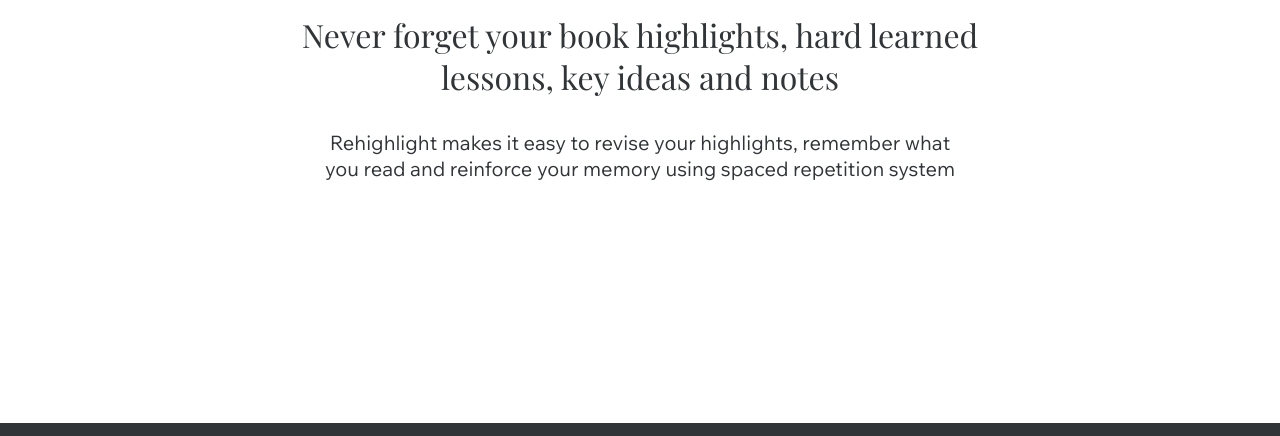
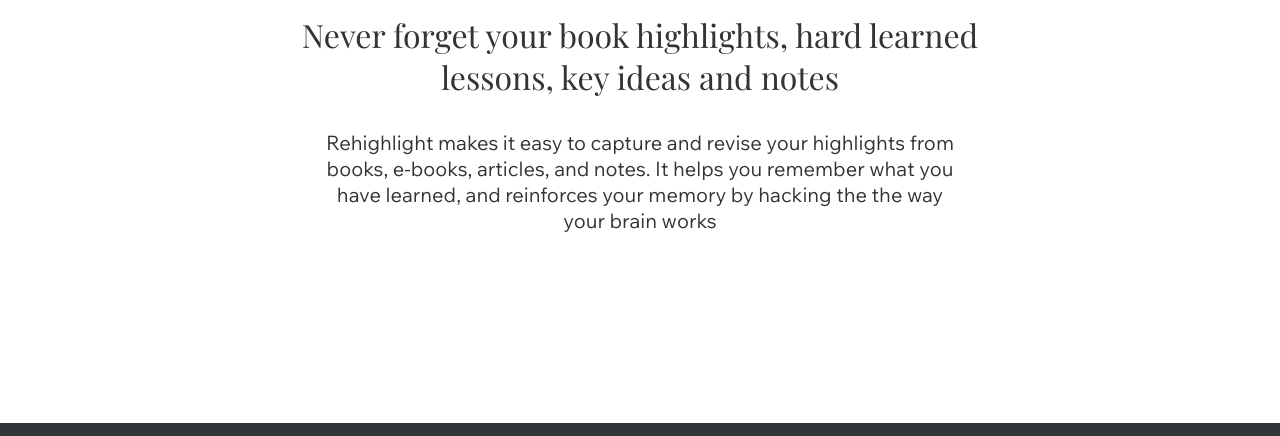
Before and after one commit to rehighlight/rehighlight.github.io, a plain HTML site: page index.html in a window 1280 px wide. Shown: the part 254-690 px from the top of the page. Drawn offline with Linux system fonts and the light colour scheme.

Commit message:
Updates the app description

```diff
--- a/index.html
+++ b/index.html
@@ -21,7 +21,7 @@
   <div class="container center landing">
     <img src="/assets/images/logo-lg.svg" alt="Rehighlight Logo">
     <h1 class="slogan">Never forget your book highlights, hard learned lessons, key ideas and notes</h1>
-    <p class="description">Rehighlight makes it easy to revise your highlights, remember what you read and reinforce your memory using spaced repetition system</p>
+    <p class="description">Rehighlight makes it easy to capture and revise your highlights from books, e-books, articles, and notes. It helps you remember what you have learned, and reinforces your memory by hacking the the way your brain works</p>
   </div>
   <footer>
     <div class="container grid footer-container">
```
